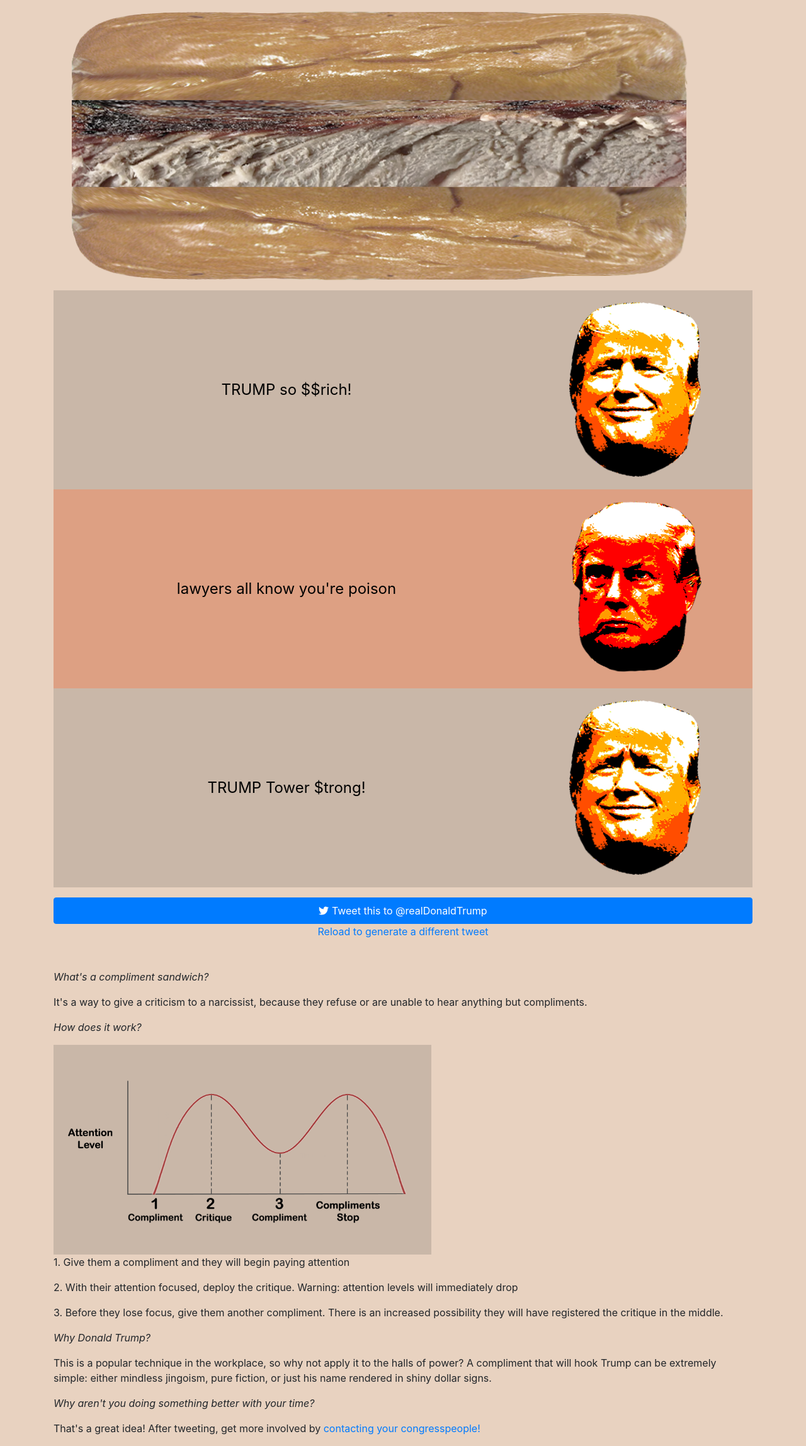
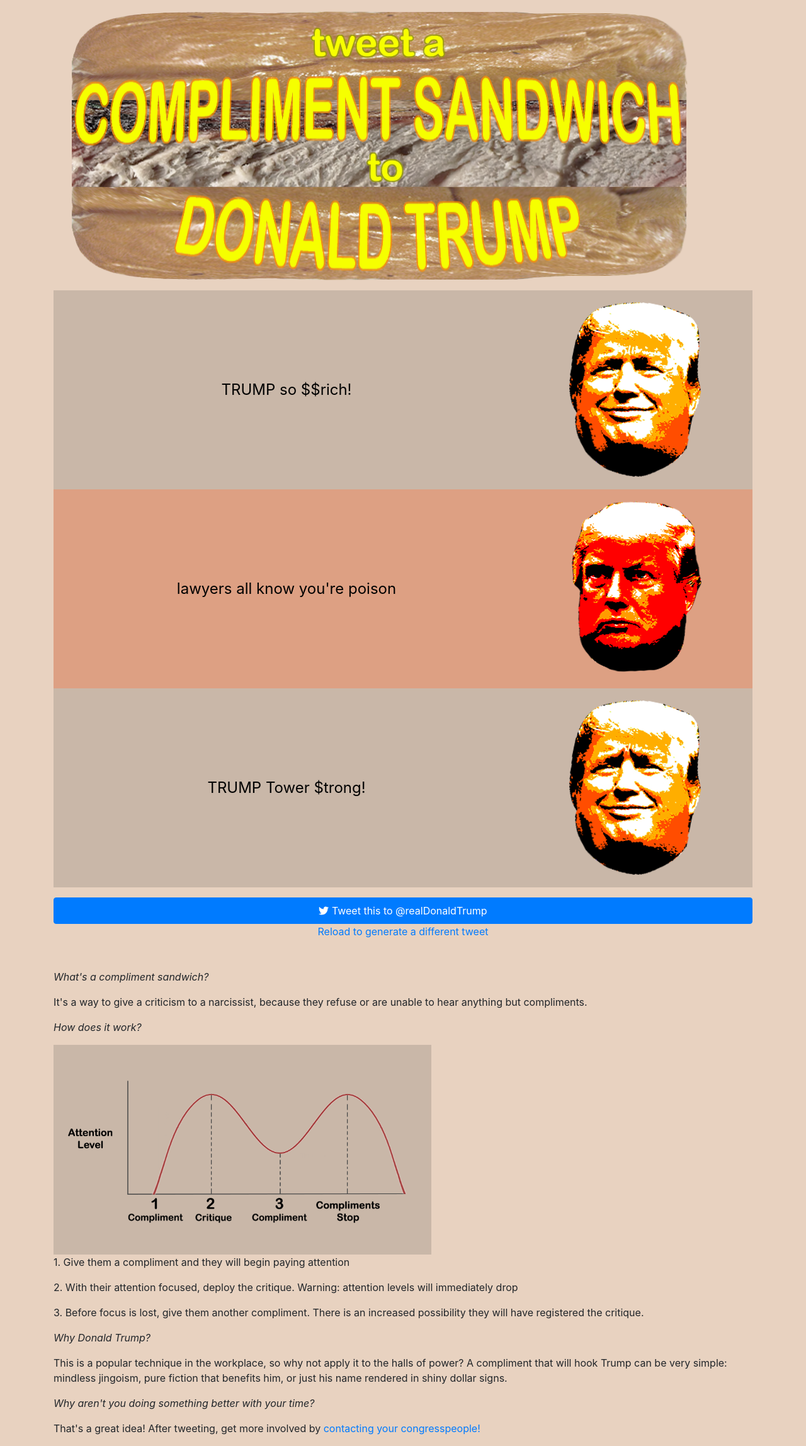
Before and after one commit to aglines/trumpcomplimentsandwich, a Flask app: page / in a window 1280 px wide. Shown: the whole page at 63% size. Run offline with Flask 2, Linux system fonts and the light colour scheme; some libraries are stand-ins or nearby versions.

Commit message:
text changes, image changes

```diff
--- a/app/__init__.py
+++ b/app/__init__.py
@@ -28,7 +28,7 @@
 def assembleMid():
     randMid = randint(0,29)
     textMid = [
-    'jail time for you','that wall\'s never going up','your father never loved you','your dad never cared about you','lawyers all know you\'re poison','you can\'t trust anyone now','impeached before long','no lawyer is dumb enough to defend you','everyone knows you\'re not that rich','you feel old and you look old','we can see you\'re bald','walls are closing in around you.','lawyers can smell your lies','every old business buddy singin like a canary','every friend has been ratting on you for months','your sons only want your money','they only wants your money','white house staff fleeing your sinking ship','don jr dancing on your grave','ivanka and jared are ratting on you','lawyers are all jumping your sinking ship','hope hicks ratting on you now too','ivanka talked to mueller can\'t trust her','don jr squealed can\'t trust him','jared squealed can\'t trust him','can\'t trust anyone fire them all','can\'t even trust your bodyguards now','they\'re coming for you','they\'re gonna get you','even your best allies are incompetent'
+    'jail time for you','that wall\'s never going up','your father never loved you','your dad never cared about you','lawyers all know you\'re poison','you can\'t trust anyone now','impeached before long','no lawyer is dumb enough to defend you','everyone knows you\'re not that rich','you feel old and you look old','we can see you\'re bald','walls are closing in around you.','lawyers can smell your lies','every old business buddy singin like a canary','every friend has been ratting on you for months','your sons only want your money','your kids only want your money','white house staff fleeing your sinking ship','don jr dancing on your grave','ivanka and jared are ratting on you','lawyers are all jumping your sinking ship','hope hicks ratting on you now too','ivanka talked to mueller can\'t trust her','don jr squealed can\'t trust him','jared squealed can\'t trust him','can\'t trust anyone fire them all','can\'t even trust your bodyguards now','they\'re coming for you','they\'re gonna get you','even your best allies are incompetent'
     ]
     return textMid[randMid]
 
--- a/app/templates/index.html
+++ b/app/templates/index.html
@@ -79,10 +79,10 @@
       </div>
       <p>1. Give them a compliment and they will begin paying attention</p>
       <p>2. With their attention focused, deploy the critique.  Warning: attention levels will immediately drop</p>
-      <p>3. Before they lose focus, give them another compliment.  There is an increased possibility they will have registered the critique in the middle.</p>
+      <p>3. Before focus is lost, give them another compliment.  There is an increased possibility they will have registered the critique.</p>
 
       <p><em>Why Donald Trump?</em></p>
-      <p>This is a popular technique in the workplace, so why not apply it to the halls of power?  A compliment that will hook Trump can be extremely simple: either mindless jingoism, pure fiction, or just his name rendered in shiny dollar signs.</p>
+      <p>This is a popular technique in the workplace, so why not apply it to the halls of power?  A compliment that will hook Trump can be very simple: mindless jingoism, pure fiction that benefits him, or just his name rendered in shiny dollar signs.</p>
 
       <p><em>Why aren't you doing something better with your time?</em></p>
       <p>That's a great idea! After tweeting, get more involved by <a href="https://whoismyrepresentative.com/">contacting your congresspeople!</a></p>
```
Also changed, not shown: app/static/logo.png, 2 other files.
